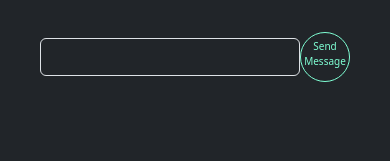
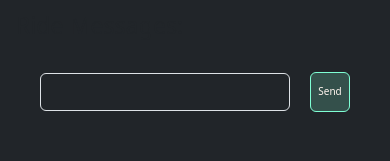
Before and after one commit to ctmckeel93/rideshares-app, a Flask app: template flask_app/templates/rides/details.html in a window 390 px wide. Shown: the part 410-571 px from the top of the page. Run offline with Flask 3, Linux system fonts and the light colour scheme; the template is opened without the code that fills it, so the values that code supplies are empty; some libraries are stand-ins or nearby versions.

Commit message:
finished responsive design on details page

```diff
--- a/flask_app/static/css/styles.css
+++ b/flask_app/static/css/styles.css
@@ -13,6 +13,7 @@
 body {
     height: 100vh;
 }
+
 
 input, textarea {
     color: aquamarine !important;
@@ -80,14 +81,17 @@ nav {
         width: 100%;
         /* border: 1px solid red; */
         align-self: center;
+        gap: 20px;
     }
 
     .message-form button {
-        width: 50px;
-        height: 50px;
-        border-radius: 50%;
+        width: 40px;
+        height: 40px;
+        /* border-radius: 50%; */
         font-size: x-small;
         margin: 0;
+        background-color: rgba(127, 255, 212, 0.197);
+        color: seashell;
     }
 
     .message-form input {
@@ -100,10 +104,4 @@ nav {
         /* border: 1px solid red; */
     }
 
-    .message-form .form-submit {
-        display: flex;
-        align-items: center;
-        justify-content: center;
-        /* border: 1px solid red; */
-    }
 }
--- a/flask_app/templates/rides/details.html
+++ b/flask_app/templates/rides/details.html
@@ -1,7 +1,7 @@
 {% extends "partials/base.html" %} {% block body %}
 <div class="container p-3">
     <div class="w-100 border border-dark p-3 text-light">
-        <h1 class="alt-text-color">Ready for your trip to the post office?</h1>
+        <h1 class="alt-text-color mb-5">Ready for your trip to the post office?</h1>
         <p>Who's driving?: <span class="alt-text-color">{{ride.driver.first_name}}</span></p>
         <p>Who is coming along? <span class="alt-text-color">{{ride.rider.first_name}}</span></p>
         <p>Date: {{ride.pickup_date.strftime("%B %d")}}</p>
@@ -23,7 +23,7 @@
             <input type="hidden" name="rides_id" value="{{ride.id}}" />
             <input name="content" type="text" class="form-control bg-transparent" />
         </div>
-        <button class="btn form-button d-flex justify-content-center">Send Message</button>
+        <button class="btn form-button d-flex justify-content-center align-items-center">Send</button>
     </form>
         {% for message in ride_messages %} {% if message.sender.id ==
         logged_in.id %}
```
